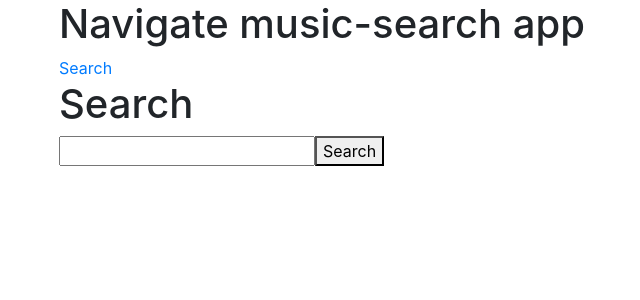
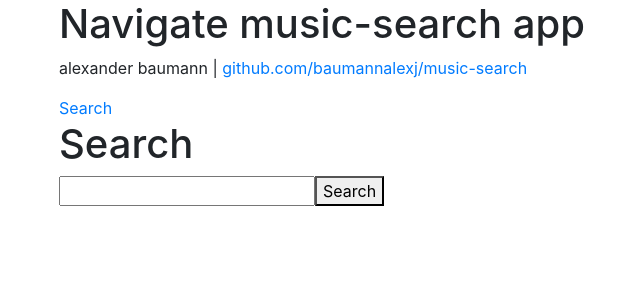
Before and after one commit to baumannalexj/music-search, an Angular app: page /search in a window 1280 px wide. Shown: the top 300 px of the page, without its empty margins (26-666 px from the left). Built offline with nearby package versions, Linux system fonts and the light colour scheme.

Commit message:
added authorship and github link

```diff
--- a/src/app/app.component.html
+++ b/src/app/app.component.html
@@ -1,6 +1,11 @@
 <div class="page-header">
   <div class="container">
     <h1>Navigate {{ title }} app</h1>
+
+    <p>alexander baumann |
+      <a href="https://github.com/baumannalexj/music-search">github.com/baumannalexj/music-search</a>
+    </p>
+
     <div class="navLinks">
       <a routerLink="/search">Search</a>
     </div>
```
